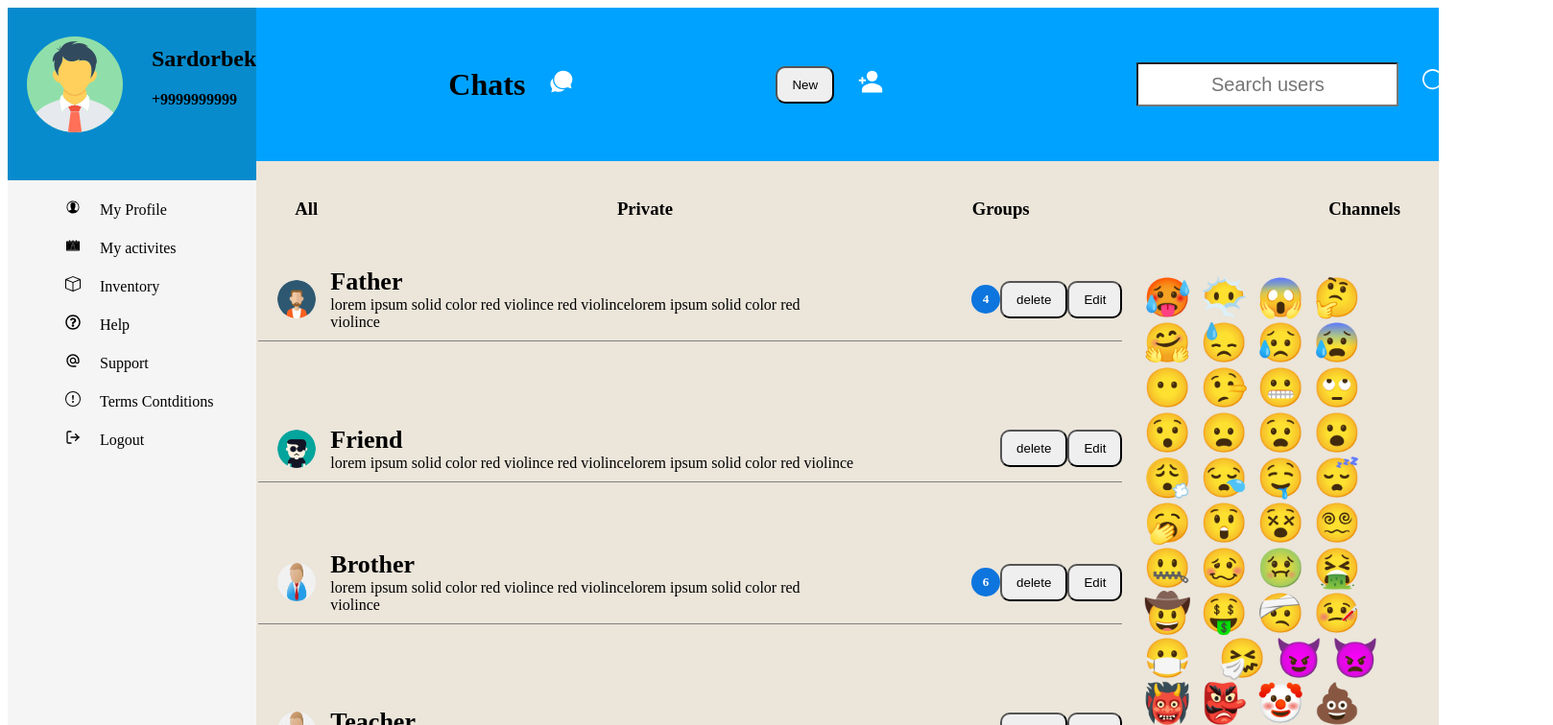
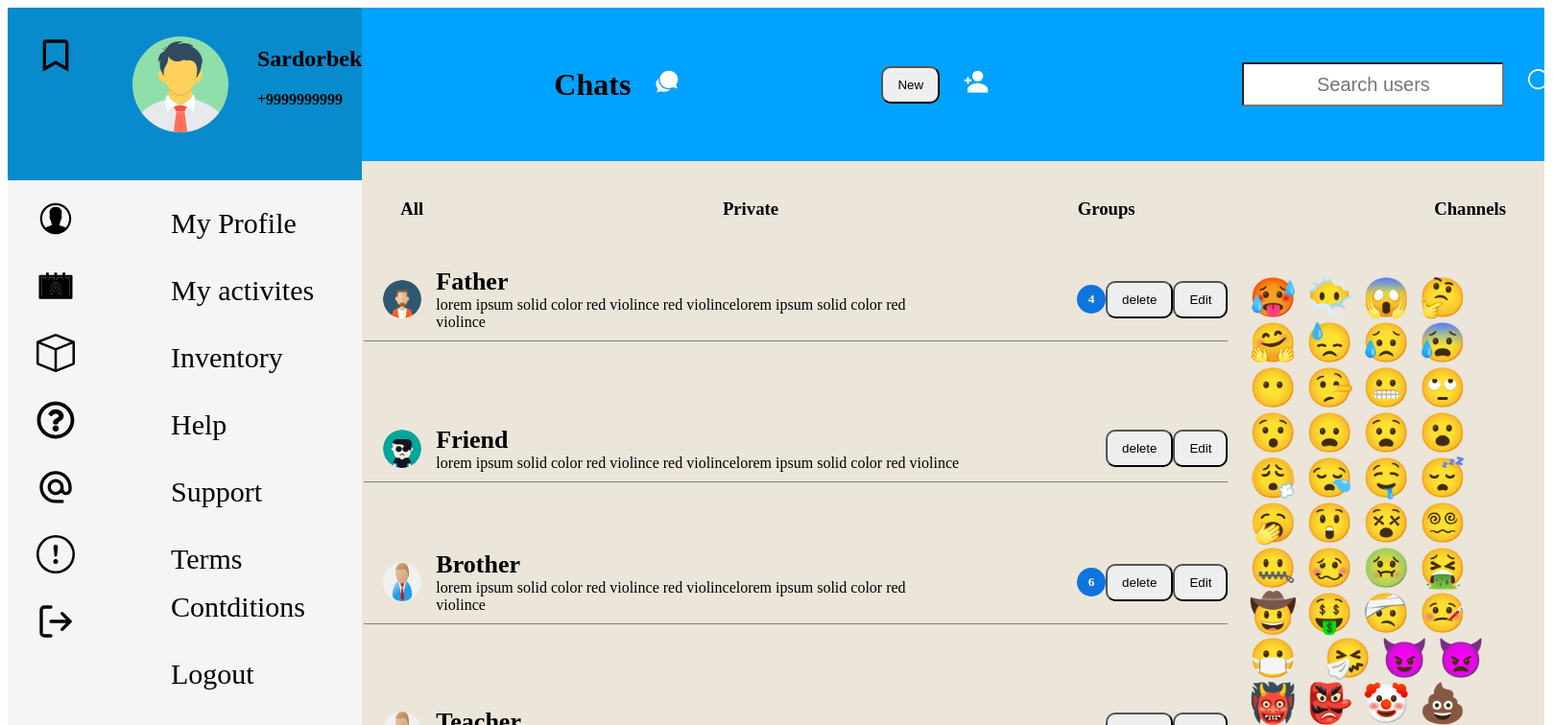
Before and after one commit to NizamovSardorbek/telegram, a React (Create React App) app: page / in a window 1280 px wide. Shown: the top 756 px of the page at 96% size, 1618 px wide, since content can reach past the window. Built offline with nearby package versions, Linux system fonts and the light colour scheme.

Commit message:
new logos

```diff
--- a/src/App.jsx
+++ b/src/App.jsx
@@ -9,6 +9,7 @@ import { FiLogOut } from "react-icons/fi";
 import { IoChatbubblesSharp } from "react-icons/io5";
 import { IoPersonAddSharp } from "react-icons/io5";
 import { BsSearch } from "react-icons/bs";
+import { BiBookmark } from "react-icons/bi";
 import Img from "./mock/user.svg";
 import { Data } from "./Data.js";
 import {
@@ -29,6 +30,9 @@ import {
   TableWrap,
   Stickers,
   InputAdd,
+  SpanDiv,
+  DivWrap,
+  SpanOdd,
 } from "./Appstyled";
 
 export default function App() {
@@ -111,6 +115,35 @@ export default function App() {
   };
   return (
     <Container>
+      <SpanDiv>
+        <SpanOdd className="icons">
+          <BiBookmark />
+        </SpanOdd>
+
+        <span className="icons">
+          <IoIosContact />
+        </span>
+
+        <span className="icons">
+          <AiTwotoneContacts />
+        </span>
+        <span className="icons">
+          <BsBox />
+        </span>
+        <span className="icons">
+          <FaRegQuestionCircle />
+        </span>
+        <span className="icons">
+          <MdOutlineAlternateEmail />
+        </span>
+        <span className="icons">
+          <BsExclamationCircle />
+        </span>
+        <span className="icons">
+          <FiLogOut />
+        </span>
+      </SpanDiv>
+
       <Sidebar open={open}>
         <ImageDiv open={open} onClick={Close}>
           <img src={Img} alt="aa" />
@@ -119,13 +152,10 @@ export default function App() {
             <h4>+9999999999</h4>
           </div>
         </ImageDiv>
+
         <UL open={open}>
-          <li onClick={OpenModal}>
-            <span className="icons">
-              <IoIosContact />
-            </span>
-            My Profile
-          </li>
+          <DivWrap>
+            <li onClick={OpenModal}>My Profile</li>
             {modal ? (
               <ul>
                 <li>About</li>
@@ -136,12 +166,9 @@ export default function App() {
             ) : (
               " "
             )}
-          <li onClick={OpenModal2}>
-            <span className="icons">
-              <AiTwotoneContacts />
-            </span>
-            My activites
-          </li>
+          </DivWrap>
+
+          <li onClick={OpenModal2}>My activites</li>
           {modal2 ? (
             <ul>
               <li>About</li>
@@ -153,12 +180,8 @@ export default function App() {
           ) : (
             ""
           )}
-          <li onClick={OpenModal3}>
-            <span className="icons">
-              <BsBox />
-            </span>
-            Inventory
-          </li>
+
+          <li onClick={OpenModal3}>Inventory</li>
           {modal3 ? (
             <ul>
               <li>about</li>
@@ -169,12 +192,7 @@ export default function App() {
           ) : (
             ""
           )}
-          <li onClick={OpenModal4}>
-            <span className="icons">
-              <FaRegQuestionCircle />
-            </span>
-            Help
-          </li>
+          <li onClick={OpenModal4}>Help</li>
           {modal4 ? (
             <ul>
               <li>about</li>
@@ -185,24 +203,9 @@ export default function App() {
           ) : (
             ""
           )}
-          <li>
-            <span className="icons">
-              <MdOutlineAlternateEmail />
-            </span>
-            Support
-          </li>
-          <li>
-            <span className="icons">
-              <BsExclamationCircle />
-            </span>
-            Terms Contditions
-          </li>
-          <li>
-            <span className="icons">
-              <FiLogOut />
-            </span>
-            Logout
-          </li>
+          <li>Support</li>
+          <li>Terms Contditions</li>
+          <li>Logout</li>
         </UL>
       </Sidebar>
       <Content>
--- a/src/Appstyled.jsx
+++ b/src/Appstyled.jsx
@@ -4,6 +4,36 @@ export const Container = styled.div`
   .icons {
     margin-right: 20px;
   }
+`;
+export const SpanOdd = styled.span`
+  padding: 30px 20px 100px 20px;
+  width: 100%;
+  background-color: #078bcd;
+`;
+
+export const DivWrap = styled.div`
+  /* display: flex; gap: 20px; */
+`;
+
+export const SpanDiv = styled.div`
+  display: flex;
+  flex-direction: column;
+  font-size: 40px;
+  background-color: whitesmoke;
+  /* position: relative; */
+  gap: 20px;
+  > span {
+    padding-left: 30px;
+}
+`;
+
+export const UL = styled.ul`
+  margin-left: ${({ open }) => (open ? "100px" : "20px")};
+  /* margin-bottom: 40px; */
+  /* position: absolute; */
+  line-height: 50px;
+  /* top: 180px; */
+  padding-right: 10px;
 `;
 
 export const Sidebar = styled.div`
@@ -17,6 +47,11 @@ export const Sidebar = styled.div`
 
   ul li {
     margin: 20px 0;
+    font-size: 30px;
+    :hover{
+      cursor: pointer;
+      color: red;
+    }
   }
 `;
 
@@ -39,10 +74,6 @@ export const ImageDiv = styled.div`
     transition: all 0.5s ease;
     margin-top: 30px;
   }
-`;
-
-export const UL = styled.ul`
-  margin-left: ${({ open }) => (open ? "100px" : "20px")};
 `;
 
 export const Content = styled.div`
```
Lines whose indentation alone changed are shown as unchanged.
